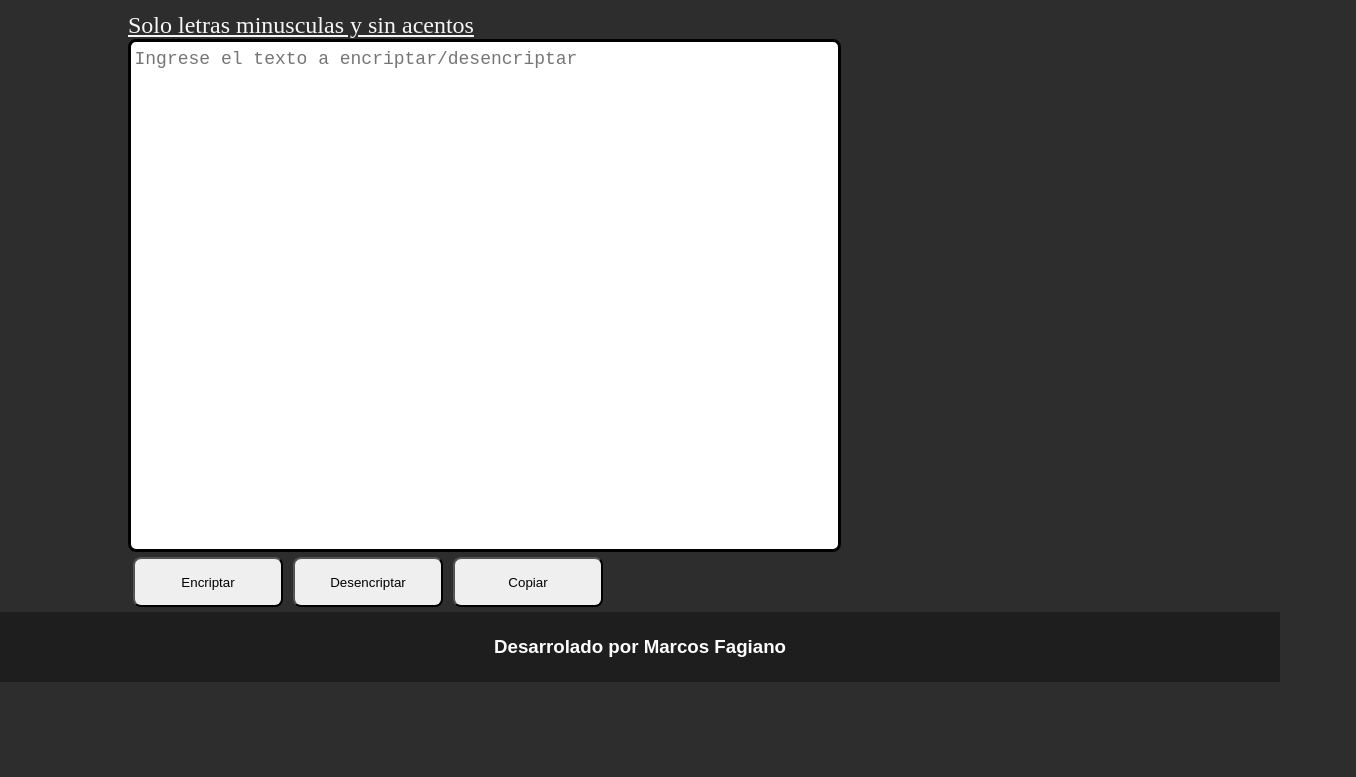
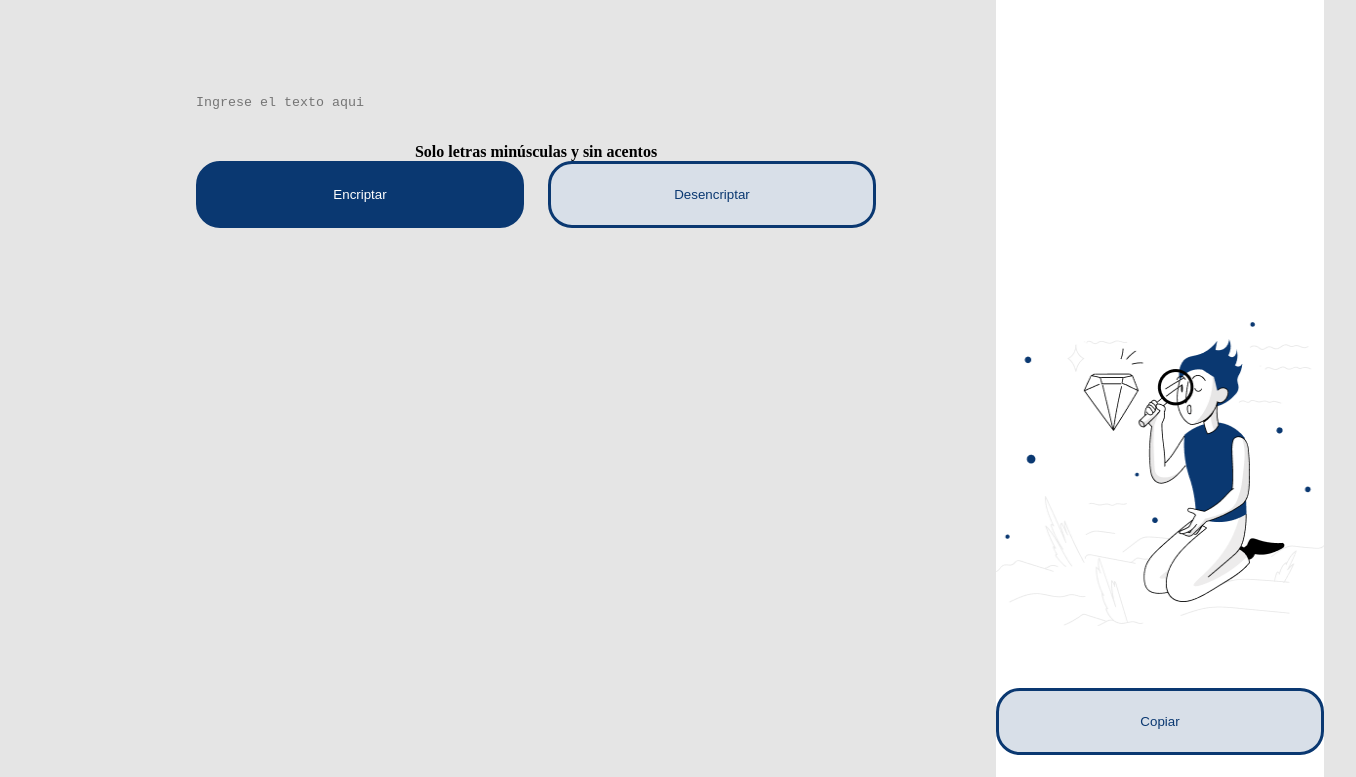
Before and after one commit to MarcosFagiano/text_encryptor, a plain HTML site: page index.html in a window 1280 px wide. Shown: the part 91-868 px from the top of the page, 1356 px wide, since content can reach past the window. Before the commit the page ends 800 px from the top, so only its background shows below. Drawn offline with Linux system fonts and the light colour scheme.

Commit message:
funcionamiento de botones y estilizado

```diff
--- a/app.js
+++ b/app.js
@@ -2,7 +2,6 @@ let encryptMap = new Map();
 let decryptMap = new Map();
 
 function encryptKey() {
-    // Definir las claves y valores como strings
     encryptMap.set('e', 'enter');
     encryptMap.set('i', 'imes');
     encryptMap.set('a', 'ai');
@@ -11,7 +10,6 @@ function encryptKey() {
 }
 
 function decryptKey() {
-    // Definir las claves y valores como strings
     decryptMap.set('enter', 'e');
     decryptMap.set('imes', 'i');
     decryptMap.set('ai', 'a');
@@ -28,41 +26,37 @@ function getKeyByValue(value) {
 }
 
 function code() {
-    let input = document.getElementsByClassName("textarea-input")[0].value;
+    let input = document.getElementsByClassName("txt-area-in")[0].value;
     let encryptedText = '';
 
-    // Recorrer cada carácter del input
     for (let char of input) {
         let encryptedChar = getValueByKey(char);
-        // Si el carácter no está en el mapa de cifrado, mantenerlo tal cual
         encryptedText += encryptedChar !== undefined ? encryptedChar : char;
     }
 
-    console.log('Texto cifrado:', encryptedText);
+    document.getElementsByClassName("txt-area-out")[0].value = encryptedText;
 }
 
 function decode() {
-    let input = document.getElementsByClassName("textarea-input")[0].value;
+    let input = document.getElementsByClassName("txt-area-in")[0].value;
 
-    // Reemplazar cada secuencia cifrada por su correspondiente valor descifrado
     let decryptedText = input;
     decryptMap.forEach((value, key) => {
         decryptedText = decryptedText.replaceAll(key, value);
     });
 
-    console.log('Texto descifrado:', decryptedText);
+    document.getElementsByClassName("txt-area-out")[0].value = decryptedText;
 }
+
 function copy() {
-    let input = document.getElementsByClassName("textarea-input")[0].value;
+    let output = document.getElementsByClassName("txt-area-out")[0].value;
 
-    // Copiar el texto al portapapeles
-    navigator.clipboard.writeText(input).then(() => {
+    navigator.clipboard.writeText(output).then(() => {
         alert("Texto copiado al portapapeles!");
     }).catch(err => {
         console.error("Error al copiar al portapapeles: ", err);
     });
 }
 
-// Inicializar los mapas
 encryptKey();
 decryptKey();
--- a/index.html
+++ b/index.html
@@ -1,37 +1,39 @@
 <!DOCTYPE html>
-<html lang="es-ar">
+<html lang="es_AR">
 
 <head>
     <meta charset="UTF-8">
     <meta name="viewport" content="width=device-width, initial-scale=1.0">
-    <link rel="stylesheet" href="style.css">
-    <link rel="icon" type="image/png" href="/images/favicon-16x16.png">
+    <title>Encriptador de texto</title>
+    <link rel="icon" type="image/x-icon" href="/images/favicon-16x16.png">
+    <link rel="stylesheet" href="styles.css">
     <script src="app.js"></script>
-    <title>Text encryptor</title>
 </head>
 
-<body>
-    <header class="header-container">
-        <h1>Encriptador de texto</h1>
-    </header>
+<body class="main-container">
+    <div class="logo">
+        <img src="/images/Logo.png" alt="Logo de la pagina">
+    </div>
+    <div class="txt-in">
+        <textarea class="txt-area-in" placeholder="Ingrese el texto aqui"
+        required
+        ></textarea>
+        <h4 class="suggestion"> Solo letras minúsculas y sin acentos</h4>
+        <div class="btn-container">
+            <button class="btn-code" onclick="code()">Encriptar</button>
+            <button class="btn-decode" onclick="decode()">Desencriptar</button>
+        </div>
+    </div>
+    <div class="txt-out">
+        <img class="txt-out-img" src="/images/monigote.png" alt="Imagen">
+        <textarea placeholder="Ningun texto fue encontrado." class="txt-area-out" readonly >
 
+        </textarea>
+        <button class="btn-cpy" onclick="copy()">
+            Copiar
+        </button>
+    </div>
 
-    <main class="main-container">
-        <div class="action-container">
-            <label class="label">Solo letras minusculas y sin acentos</label>
-            <textarea class="textarea-input" required
-                placeholder="Ingrese el texto a encriptar/desencriptar"></textarea>
-
-            <div class="button-container">
-                <button class="action-button" onclick="code()">Encriptar</button>
-                <button class="action-button" onclick="decode()">Desencriptar</button>
-                <button class="action-button" onclick="copy()">Copiar</button>
-            </div>
-        </div>
-    </main>
-    <footer class="footer-container">
-        <h3 class="footer-text">Desarrolado por Marcos Fagiano</h3>
-    </footer>
 </body>
 
 </html>
--- a/style.css
+++ /dev/null
@@ -1,82 +0,0 @@
-* {
-    padding: 0;
-    margin: 0;
-}
-
-body {
-    background-color: #2d2d2d;
-    color: #f6f6f6;
-    box-sizing: border-box;
-
-}
-
-.header-container {
-    background-color: #1e1e1e;
-    padding: 2%;
-    margin: 0px 0px 15px 0px;
-    display: flex;
-    text-align: center;
-    justify-content: space-between;
-    flex-direction: column;
-}
-
-.label {
-    font-size: 24px;
-    text-decoration-line: underline;
-
-}
-
-.main-container {
-    height: 600px;
-    display: flex;
-    justify-content: center;
-    flex-direction: column;
-    align-items: flex-start;
-    gap: 15px;
-    padding-left: 10%;
-}
-
-.textarea-input {
-    border: solid #000;
-    border-radius: 8px;
-    padding: 0.5%;
-    /* text-align: center; */
-    height: 500px;
-    width: 700px;
-    font-size: 18px;
-    align-items: center;
-    justify-content: center;
-    resize: none;
-    overflow: auto;
-    line-height: 1.5;
-}
-
-
-.action-button {
-    margin: 5px;
-    width: 150px;
-    height: 50px;
-    border-radius: 8px;
-}
-
-.button-container {
-    width: 700px;
-    display: flex;
-    flex-direction: row;
-    justify-items: center;
-}
-
-.footer-container {
-    background-color: #1e1e1e;
-    padding: 24px;
-    color: #fdfdfd;
-    text-align: center;
-    font-family: "Montserrat", sans-serif;
-    font-weight: 400;
-}
-
-.action-container{
-    display: flex;
-    justify-items: center;
-    flex-direction: column;
-}
--- /dev/null
+++ b/styles.css
@@ -0,0 +1,88 @@
+* {
+    padding: 0;
+    margin: 0;
+}
+
+body {
+    height: 100vh;
+    display: flex;
+    flex-direction: row;
+    background-color: #E5E5E5;
+    justify-content: center;
+    align-content: center;
+}
+
+.logo{
+    margin: 40px 0px 0px 40px;
+}
+img{
+    max-width: 100%;
+    height: auto;
+}
+
+.txt-area-in{
+    background-color: #E5E5E5;
+    margin: -616px 0px 0px 0px;
+    height: 48px;
+    width: 680px;
+
+}
+
+.btn-container{
+    display: flex;
+    gap: 24px;
+}
+
+.btn-code{
+    background-color: #0A3871;
+    color: #ffffff;
+}
+
+.btn-decode, .btn-cpy{
+    background-color: #D8DFE8;
+    color: #0A3871;
+}
+
+.txt-in{
+    height: 784px;
+    width: 680px;
+    margin: 168px 80px 72px 240px;
+    display: flex;
+    flex-direction: column;
+    justify-content: center;
+    align-items: center;
+
+}
+
+.txt-out{
+    margin: 40px 40px 40px 40px;
+    border-radius: 32px;
+    background-color: #ffffff ;
+    height: 944px;
+    width: 400px;
+    /* padding: ; */
+}
+
+.txt-out-img{
+    padding: 234px 32px 32px 32px;
+    height: 304px;
+    width: 336px;
+}
+
+.txt-area-in, .txt-area-out{
+    border: #ffffff;
+    resize: none;
+}
+.txt-in, .txt-out{
+    display: flex;
+    flex-direction: column;
+    justify-content: center;
+    align-items: center;
+}
+
+.btn-code, .btn-decode, .btn-cpy{
+    height: 67px;
+    width: 328px;
+    border-radius: 24px;
+    border: #0A3871 solid;
+}
```
Also changed, not shown: images/Logo.png (added), images/monigote.png (added).
